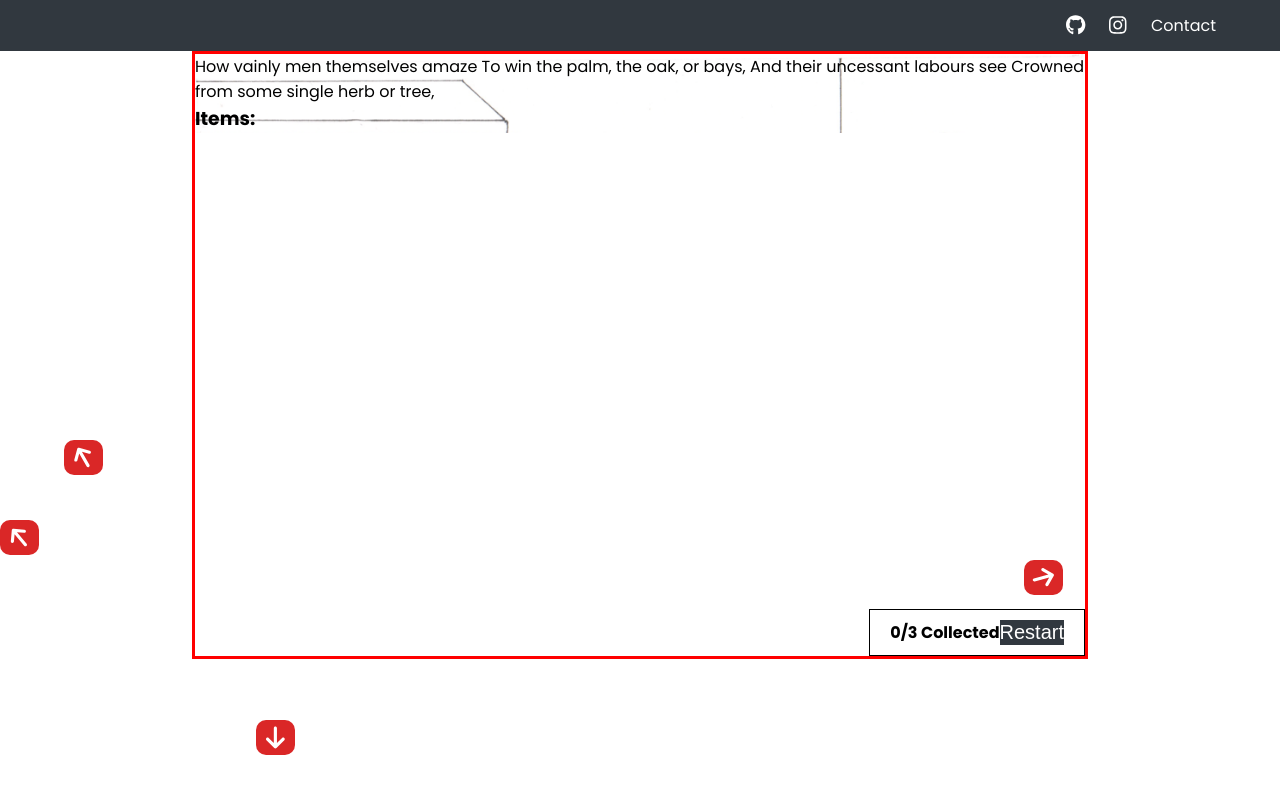
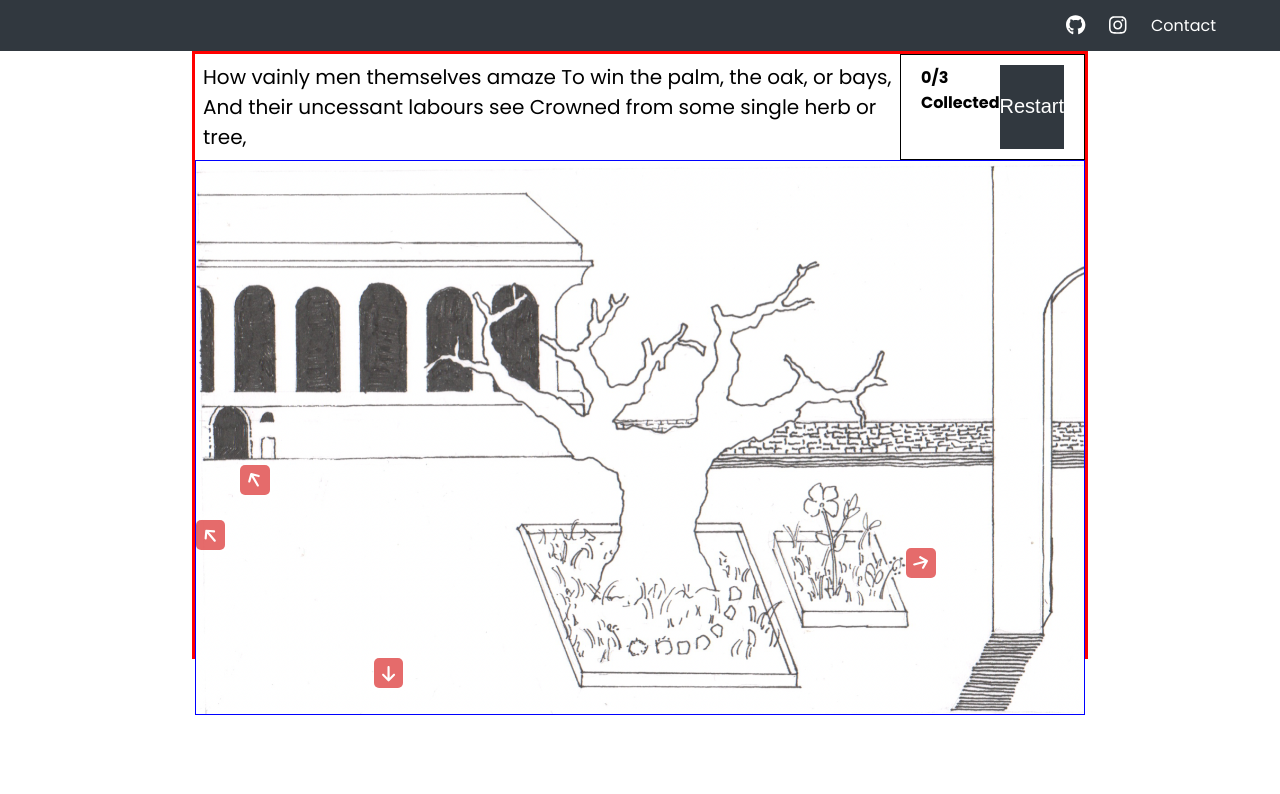
Before and after one commit to christopher-coyne/zahir-next, a Next.js app: page /games/bull-in-the-garden in a window 1280 px wide. Both pictures are taken after a click on the button "Start". Shown: the top 794 px of the page. Built offline with nearby package versions, Linux system fonts and the light colour scheme.

Commit message:
overlay and fadein added to garden room

```diff
--- a/components/BullInTheGarden/GameRoom/Rooms/GardenRoom/GardenRoom.module.css
+++ b/components/BullInTheGarden/GameRoom/Rooms/GardenRoom/GardenRoom.module.css
@@ -1,8 +1,24 @@
-.Container {
+.container {
+  height: 100%;
+}
+
+.roomContainer {
   border: 1px solid blue;
   height: 100%;
   width: 100%;
   position: relative;
+}
+
+@keyframes fadeIn {
+  0% {
+    opacity: 0;
+  }
+  50% {
+    opacity: 0.01;
+  }
+  100% {
+    opacity: 1;
+  }
 }
 
 .changeRoomButton {
@@ -11,12 +27,75 @@
   font-size: 20px;
   font-weight: 700;
   font-family: lato;
-  border-radius: 10px;
-  padding: 5px 10px;
-  transition: background-color 0.2s ease;
+  border-radius: 5px;
+  padding: 3px 8px;
   position: absolute;
+  z-index: 2;
+
+  animation-name: fadeIn;
+  animation-duration: 4s;
 }
 
 .changeRoomButton:hover {
   background-color: rgb(153, 26, 26);
 }
+
+@keyframes fadeOut {
+  0% {
+    opacity: 1;
+  }
+  50% {
+    opacity: 0.99;
+  }
+  100% {
+    opacity: 0;
+  }
+}
+
+.overlay {
+  opacity: 0;
+  position: absolute;
+  background-color: white;
+  z-index: 1;
+  width: 100%;
+  height: 100%;
+
+  animation-name: fadeOut;
+  animation-duration: 2s;
+}
+
+.poem {
+  position: aboslute;
+  top: 0px;
+  left: 0px;
+  padding: 0.5rem;
+  font-size: 20px;
+}
+
+.panelContainer {
+  display: flex;
+}
+
+.takeRose {
+  width: 100%;
+  font-size: 16px;
+  background-color: black;
+  color: white;
+}
+
+.flowerContainer {
+  position: absolute;
+  z-index: 2;
+  width: 10vw;
+  height: 15vw;
+  display: flex;
+  flex-direction: column;
+
+  animation-name: fadeIn;
+  animation-duration: 4s;
+}
+
+.flowerContainer:hover {
+  border: 2px solid black;
+  cursor: pointer;
+}
--- a/components/BullInTheGarden/GameRoom/Rooms/GardenRoom/GardenRoom.tsx
+++ b/components/BullInTheGarden/GameRoom/Rooms/GardenRoom/GardenRoom.tsx
@@ -8,6 +8,7 @@ import { FontAwesomeIcon } from "@fortawesome/react-fontawesome";
 import { faArrowUp } from "@fortawesome/free-solid-svg-icons";
 import styles from "./GardenRoom.module.css";
 import { previousCrosses } from "../../helpers";
+import { ControlPanel } from "components/BullInTheGarden/ControlPanel";
 import BullEncounter from "../BullEncounter/BullEncounter";
 export function GardenRoom() {
   const { inventory, setInventory, roomHistory, currentRoom, setCurrentRoom } =
@@ -22,12 +23,16 @@ export function GardenRoom() {
   const changeRoom = (roomName: string) => {
     console.log("previous crosses ", previousCrosses(roomHistory, roomName));
     const prevCrosses = previousCrosses(roomHistory, roomName);
+    console.log("");
     if (prevCrosses) {
       setPrevCrosses(prevCrosses);
-      setTimeout(() => {
+      setTimeout(
+        () => {
           setCurrentRoom(roomName);
           setPrevCrosses(0);
-      }, prevCrosses * 1000);
+        },
+        prevCrosses === 3 ? 5000 : prevCrosses * 1000
+      );
     } else {
       setCurrentRoom(roomName);
     }
@@ -47,15 +52,20 @@ export function GardenRoom() {
   console.log("new background igm ", backgroundImage);
 
   if (prevCrosses) {
-    console.log("PREV CROSSES ", currentRoomInfo!.name);
-    return <BullEncounter />;
+    console.log("PREV CROSSES ", prevCrosses);
+    return <BullEncounter iterations={prevCrosses} />;
   }
   return (
+    <div className={styles.container}>
+      <div className={styles.panelContainer}>
+        <p className={styles.poem}>{room.poem.blurb}</p>
+        <ControlPanel />
+      </div>
       <div
-      className={styles.container}
+        className={styles.roomContainer}
         style={{ backgroundImage: backgroundImage, backgroundSize: "cover" }}
       >
-      <p className={styles.poem}>{room.poem.blurb}</p>
+        <div className={`${styles.overlay}`} key={currentRoomInfo?.name} />
         {room.adjacent.map((adjacent) => (
           <button
             key={adjacent.name}
@@ -66,13 +76,12 @@ export function GardenRoom() {
           >
             <FontAwesomeIcon
               icon={faArrowUp}
-            size="lg"
+              size="sm"
               color="white"
               style={{ transform: `rotate(${adjacent.direction}deg)` }}
             />
           </button>
         ))}
-      <h3>Items:</h3>
         {!!currentRoomInfo!.items.length && (
           <div
             className={styles.flowerContainer}
@@ -84,14 +93,21 @@ export function GardenRoom() {
             onClick={() => takeRose()}
           >
             <div className={styles.takeRose}>Take Flowers</div>
+            <div
+              style={{
+                position: "relative",
+                flexGrow: "1",
+              }}
+            >
               <Image
                 src="/bull-in-the-garden/layout/simple_flowers_nobg.png"
                 alt="flower"
-            width={162}
-            height={194}
+                fill
               />
+            </div>
           </div>
         )}
       </div>
+    </div>
   );
 }
```
Lines whose indentation alone changed are shown as unchanged.
